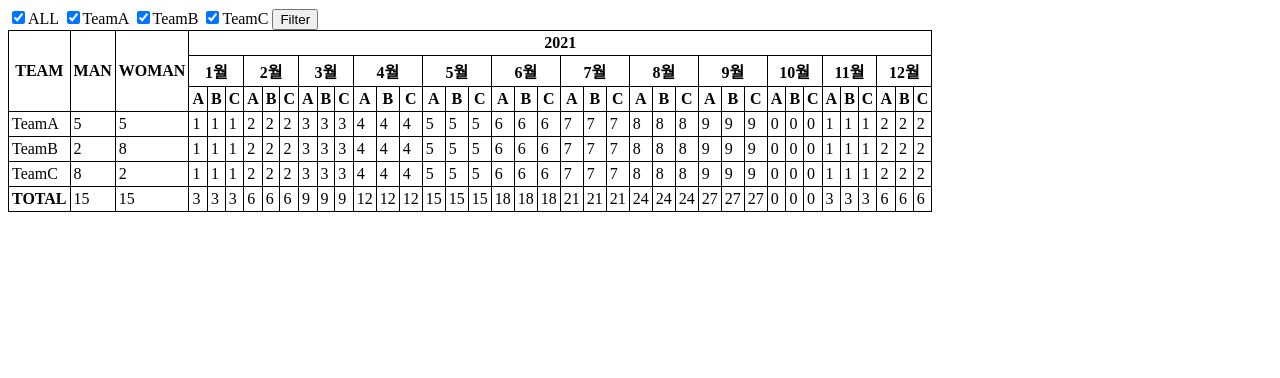
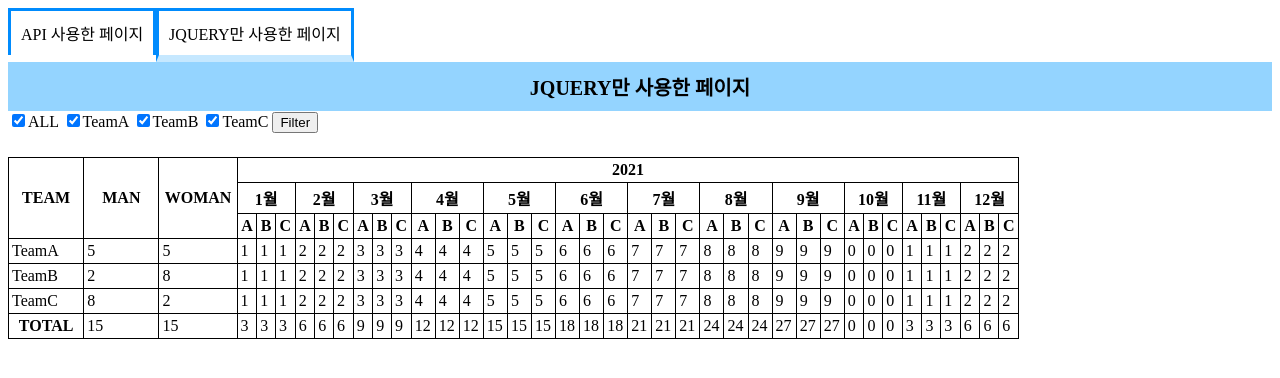
Before and after one commit to kkh1205/task, a plain HTML site: page practiceTable/table.html in a window 1280 px wide. Drawn offline with nearby package versions, Linux system fonts and the light colour scheme.

Commit message:
table.html이랑 index.html 연결시키는 메뉴. 추가 링크만 걸면 됨. 로컬 서버에서 실행가능

```diff
--- a/homework/css/custom.css
+++ b/homework/css/custom.css
@@ -9,7 +9,7 @@
     position: absolute;
     width: 20%;
     height: 50vh;
-    top: 50px;
+    top: 21vh;
 }
 
 #changeValue {
@@ -17,7 +17,7 @@
     width: 5vw;
     height: 5vh;
     left: 15%;
-    top: 8%;
+    top: 21.5vh;
 }
 
 #jsGrid {
@@ -39,3 +39,27 @@ h3 {
     position: absolute;
     width: 20%;
 }
+
+.pageChange {
+    display: inline-block;
+    border: 3px solid rgb(0, 139, 253);
+    border-bottom: none;
+}
+
+.pageChange :hover {
+    background-color: rgb(148, 212, 255);
+    cursor: pointer;
+}
+
+.pageChange span {
+    display: inline-block;
+    padding: 10px;
+}
+
+#headerTitle {
+    padding: 10px;
+    font-size: 20px;
+    font-weight: 700;
+    text-align: center;
+    background-color: rgb(148, 212, 255);
+}
--- a/practiceTable/style.css
+++ b/practiceTable/style.css
@@ -2,3 +2,42 @@
     border: 1px solid #000;
     border-collapse: collapse;
 }
+
+#ttb{
+    position: relative;
+    width: 80%;
+}
+
+#teamth, #manth, #womanth {
+    width: 7%;
+}
+
+#mth {
+    width: 5%;
+}
+
+#setdiv{
+    margin-top: 3vh;
+}
+
+.pageChange{
+    display: inline-block;
+    border: 3px solid rgb(0, 139, 253);
+    border-bottom: none;
+}
+.pageChange :hover{
+    background-color: rgb(148, 212, 255);
+    cursor: pointer;
+}
+.pageChange span{
+    display: inline-block;
+    padding: 10px;
+}
+
+#headerTitle{
+    padding: 10px;
+    font-size: 20px;
+    font-weight: 700;
+    text-align: center;
+    background-color: rgb(148, 212, 255);
+}
--- a/practiceTable/table.html
+++ b/practiceTable/table.html
@@ -10,7 +10,21 @@
     <script src="./tb.js"></script>
 </head>
 <body>
-    <div>
+    <div id="pcdiv">
+        <div class="pageChange" id="apipage">
+            <span>API 사용한 페이지</span>
+        </div><!--
+        --><div class="pageChange" id="jqpage">
+            <span>JQUERY만 사용한 페이지</span>
+        </div>
+    </div>
+
+    <div id="headerTitle"></div>
+    <script>
+        setPage(); // menu css 동적 제어
+    </script>
+
+    <div id="checkdiv">
         <input type="checkbox" value="all" id="all">ALL
         <input type="checkbox" value="TeamA" id="teamA" onchange="cbf(this);">TeamA
         <input type="checkbox" value="TeamB" id="teamB" onchange="cbf(this);">TeamB
--- a/practiceTable/tb.js
+++ b/practiceTable/tb.js
@@ -106,12 +106,15 @@ function cret() {
     var ctrth = document.createElement('tr');
     ctrth.setAttribute('id', 'thtr');
     var teamth = document.createElement('th');
+    teamth.setAttribute('id', 'teamth');
     teamth.setAttribute('rowspan', '3');
     teamth.innerHTML = 'TEAM';
     var manth = document.createElement('th');
+    manth.setAttribute('id', 'manth');
     manth.setAttribute('rowspan', '3');
     manth.innerHTML = 'MAN';
     var womanth = document.createElement('th');
+    womanth.setAttribute('id', 'womanth');
     womanth.setAttribute('rowspan', '3');
     womanth.innerHTML = 'WOMAN'
     var yth = document.createElement('th');
@@ -133,6 +136,7 @@ function cret() {
 
     for (var i = 0; i < 12; i++) {
         var mth = document.createElement('th');
+        mth.setAttribute('id', 'mth');
         mth.setAttribute('colspan', '3');
         j = (i + 1).toString();
         mth.innerHTML = j + '월'
@@ -281,3 +285,22 @@ function ftbt() {
     }
     count = 0;
 }
+
+//------------------------------------------------------------------
+
+function setPage() {
+    var page = document.location.pathname;
+    var findval = 'table.html';
+    var ival = page.indexOf(findval);
+    var findval2 = 'index.html';
+    var ival2 = page.indexOf(findval2)
+    var title = document.getElementById('headerTitle');
+
+    if (ival != -1) {
+        document.getElementById('jqpage').style.borderBottom = '7px solid rgb(198, 232, 255)';
+        title.innerHTML = 'JQUERY만 사용한 페이지'
+    } else if (ival2 != -1) {
+        document.getElementById('apipage').style.borderBottom = '7px solid rgb(198, 232, 255)';
+        title.innerHTML = 'API 사용한 페이지'
+    }
+}
```
Also changed, not shown: homework/data/func.js (+18 -0 lines), homework/index.html (+30 -14 lines).
